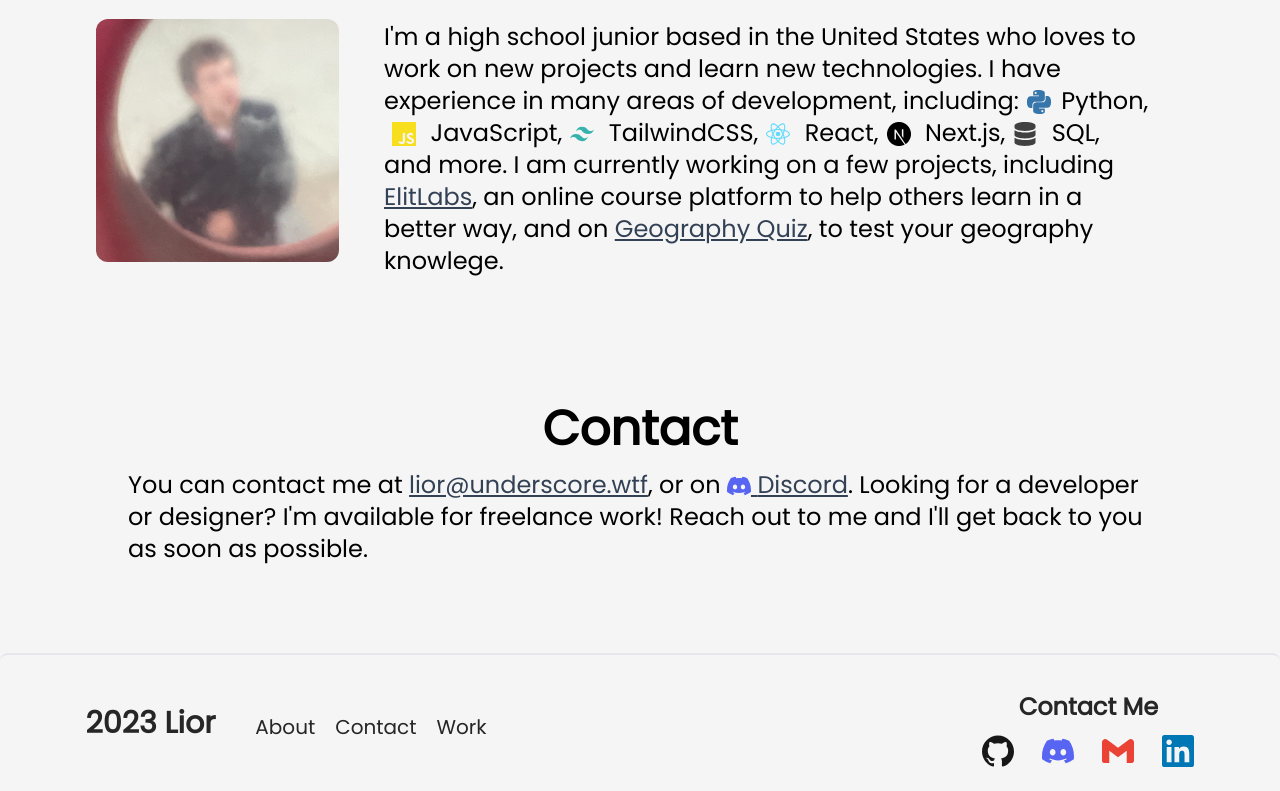
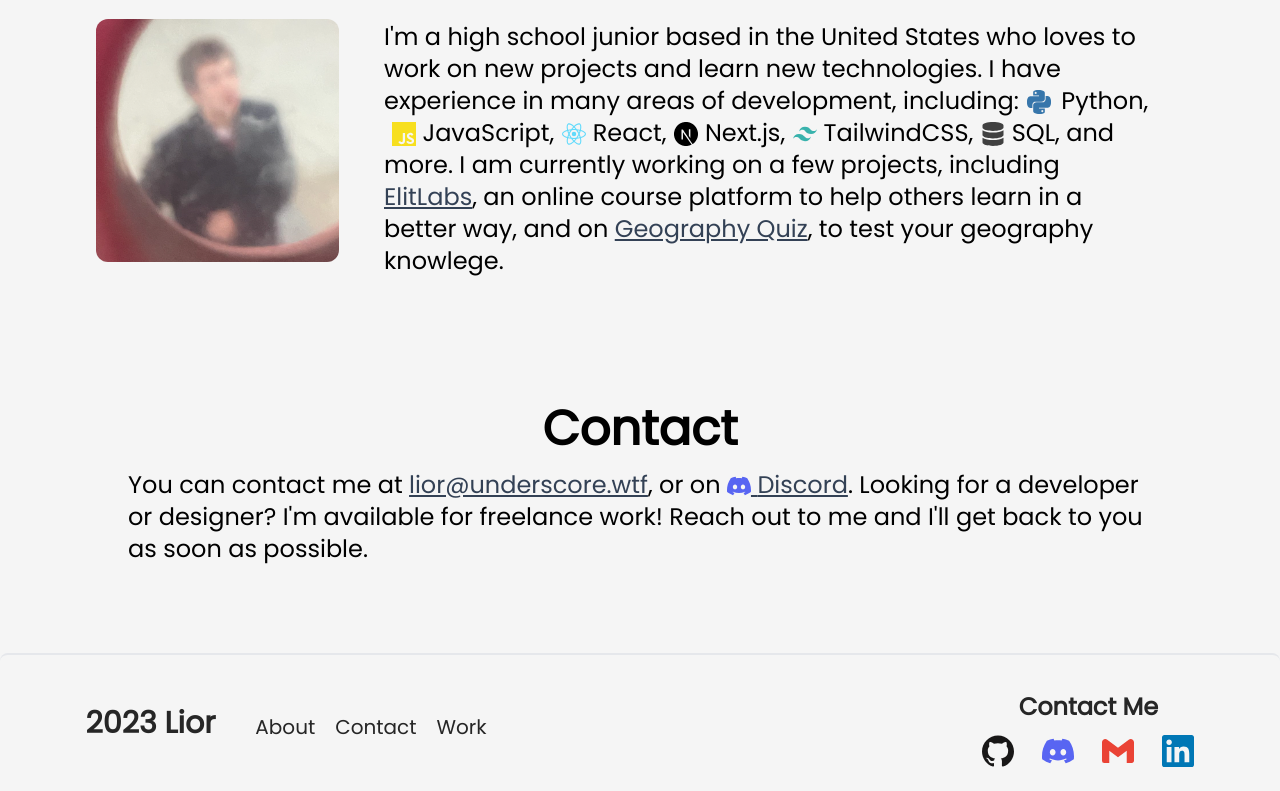
Before and after one commit to underscorelior/portfolio, a React (Vite) app: page / in a window 1280 px wide. Shown: the part 1339-2130 px from the top of the page. Built offline with nearby package versions, Linux system fonts and the light colour scheme.

Commit message:
Fix the about and add analytics

```diff
--- a/package.json
+++ b/package.json
@@ -11,9 +11,11 @@
   },
   "dependencies": {
     "@headlessui/react": "^1.7.13",
+    "@vercel/analytics": "^1.1.1",
     "react": "^18.2.0",
     "react-dom": "^18.2.0",
-    "simple-icons": "^9.11.0"
+    "simple-icons": "^9.11.0",
+    "vercel": "^32.5.0"
   },
   "devDependencies": {
     "@types/react": "^18.0.28",
--- a/src/components/About.jsx
+++ b/src/components/About.jsx
@@ -32,23 +32,23 @@ class About extends Component {
 							Python,{' '}
 						</span>
 						<span className="inline-block">
-							<SiJavascript className="mx-2 inline-block text-2xl text-[#F7DF1E]" />{' '}
+							<SiJavascript className="ml-2 inline-block text-2xl text-[#F7DF1E]" />{' '}
 							JavaScript,{' '}
 						</span>
 						<span className="inline-block">
-							<SiTailwindcss className="mx-2 inline-block text-2xl text-[#38B2AC]" />{' '}
+							<SiReact className="ml-2 inline-block text-2xl text-[#61DAFB]" />{' '}
+							React,{' '}
+						</span>
+						<span className="inline-block">
+							<SiNextdotjs className="ml-2 inline-block text-2xl text-[#000000]" />{' '}
+							Next.js,{' '}
+						</span>
+						<span className="inline-block">
+							<SiTailwindcss className="ml-2 inline-block text-2xl text-[#38B2AC]" />{' '}
 							TailwindCSS,{' '}
 						</span>
 						<span className="inline-block">
-							<SiReact className="mx-2 inline-block text-2xl text-[#61DAFB]" />{' '}
-							React,{' '}
-						</span>
-						<span className="inline-block">
-							<SiNextdotjs className="mx-2 inline-block text-2xl text-[#000000]" />{' '}
-							Next.js,{' '}
-						</span>
-						<span className="inline-block">
-							<FaDatabase className="mx-2 inline-block text-2xl text-neutral-700" />{' '}
+							<FaDatabase className="ml-2 inline-block text-2xl text-neutral-700" />{' '}
 							SQL
 						</span>
 						, and more. I am currently working on a few projects, including{' '}
--- a/src/pages/Home.jsx
+++ b/src/pages/Home.jsx
@@ -3,10 +3,12 @@ import Header from '../components/Header';
 import Projects from '../components/Projects';
 import About from '../components/About';
 import Contact from '../components/Contact';
+import { Analytics } from '@vercel/analytics/react';
 class Home extends Component {
 	render() {
 		return (
 			<div className="w-full">
+				<Analytics />
 				<Header />
 				<Projects />
 				<About />
```
Also changed, not shown: 2 other files (tests, documents, lock files or other folders).
